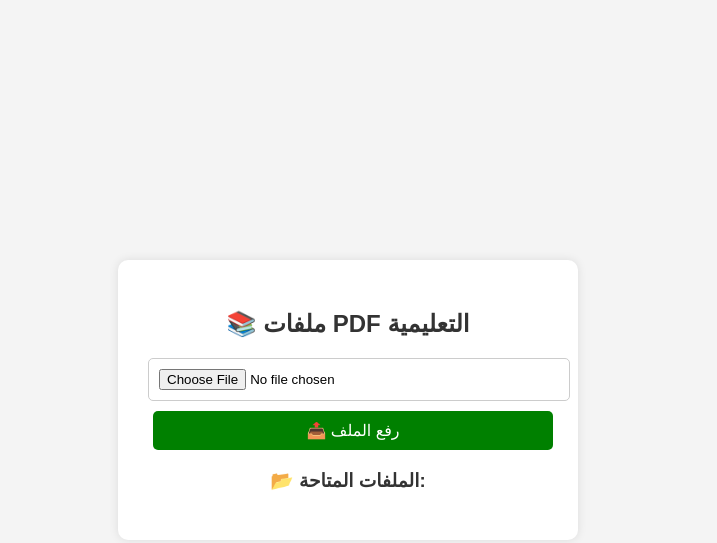
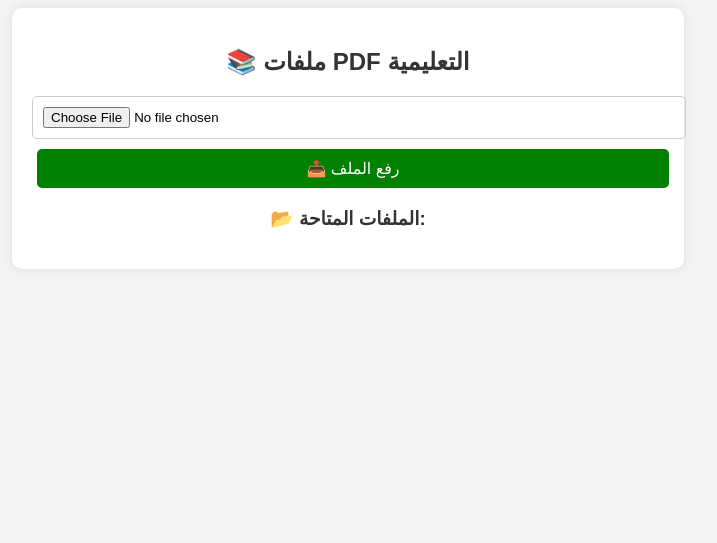
Before and after one commit to ELBIO1/EL-BIO, a plain HTML site: page pdfs.html in a window 1280 px wide. Shown: the whole page, without its empty margins (292-1009 px from the left). Drawn offline with Linux system fonts and the light colour scheme.

Commit message:
Update stylespdf.css

```diff
--- a/stylespdf.css
+++ b/stylespdf.css
@@ -1,21 +1,16 @@
 body {
-    margin: 0;
-    padding: 0;
-    height: 100vh;
-    display: flex;
-    align-items: center;
-    justify-content: center;
+    font-family: Arial, sans-serif;
     background: #f4f4f4;
-    font-family: Arial, sans-serif;
     text-align: center;
 }
 
 .container {
     background: white;
-    padding: 30px;
+    padding: 20px;
     border-radius: 10px;
     box-shadow: 0 0 10px rgba(0, 0, 0, 0.1);
-    width: 400px;
+    width: 50%;
+    margin: auto;
 }
 
 h2, h3 {
@@ -94,3 +89,8 @@
 button:nth-child(3):hover {
     background: darkred;
 }
+
+iframe {
+    margin-top: 20px;
+    border: none;
+}
```
